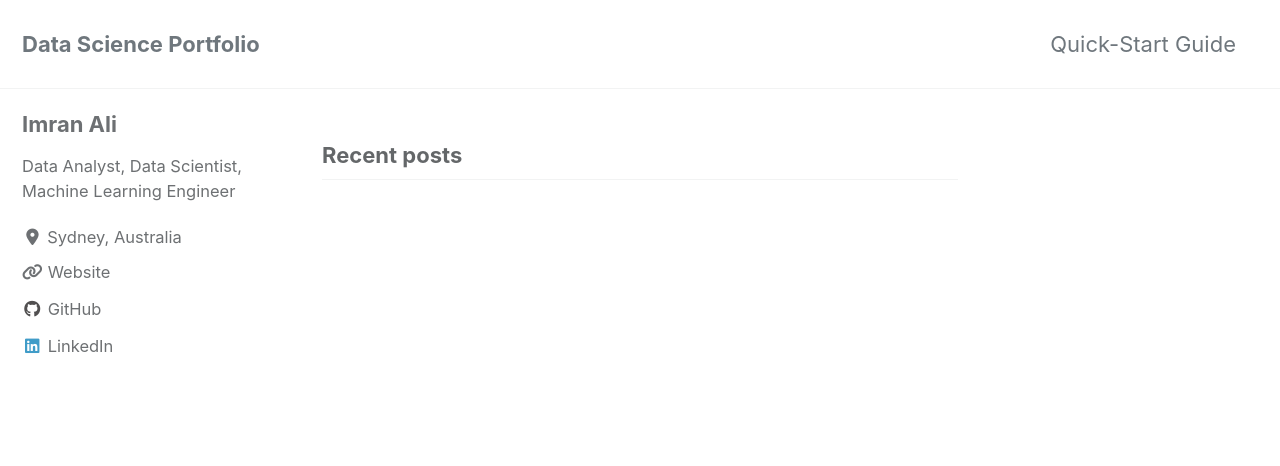
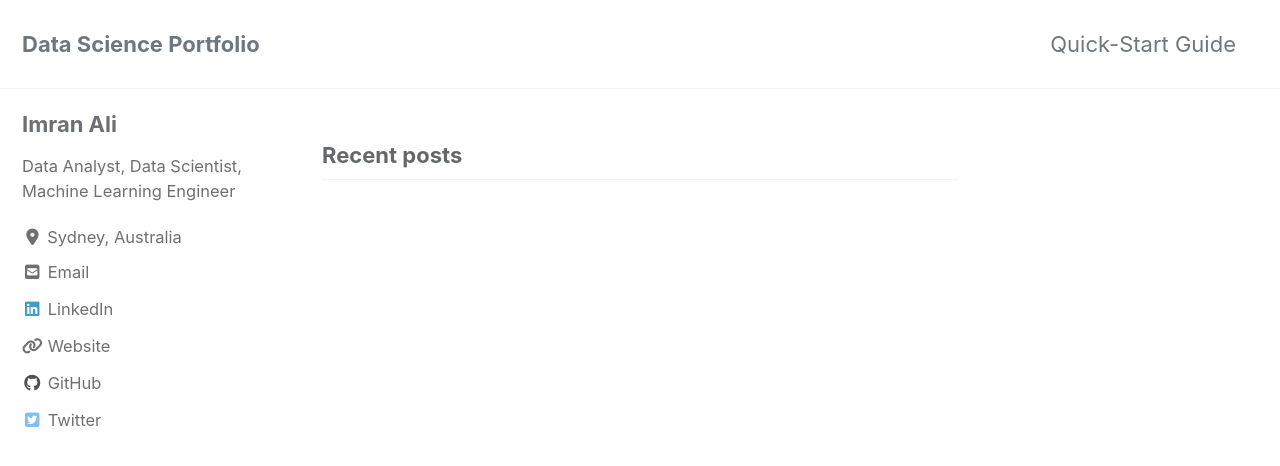
Before and after one commit to ImranAliPhD/ImranAliPhD.github.io, a Jekyll site: the page built from index.html, in a window 1280 px wide and 900 px high. Shown: the top 466 px of the window. Built offline with Jekyll 4.4.1, drawn with Linux system fonts in a browser that asks for light colours; cached includes are drawn as plain includes; nearby versions of some CDN libraries; the list of posts is cut into pages by our own code; some of the changed lines change nothing that is shown.

Commit message:
New Github Repo

```diff
--- a/_config.yml
+++ b/_config.yml
@@ -101,13 +101,13 @@ author:
   links:
     - label: "Email"
       icon: "fas fa-fw fa-envelope-square"
-      # url: "mailto:your.name@email.com"
+      url: "mailto:self@ImranAliPhD.com"
+    - label: "LinkedIn"
+      icon: "fab fa-fw fa-linkedin"
+      url: "https://linkedin.com/in/imranaliphd"
     - label: "Website"
       icon: "fas fa-fw fa-link"
       url: "https://ImranAliPhD.com"
-    - label: "Twitter"
-      icon: "fab fa-fw fa-twitter-square"
-      # url: "https://twitter.com/"
     - label: "Facebook"
       icon: "fab fa-fw fa-facebook-square"
       # url: "https://facebook.com/"
@@ -117,9 +117,10 @@ author:
     - label: "Instagram"
       icon: "fab fa-fw fa-instagram"
       # url: "https://instagram.com/"
-    - label: "LinkedIn"
-      icon: "fab fa-fw fa-linkedin"
-      url: "https://linkedin.com/in/imranaliphd"
+    - label: "Twitter"
+      icon: "fab fa-fw fa-twitter-square"
+      url: "https://twitter.com/ImranAliPhD"
+
 
 # Site Footer
 footer:
```
